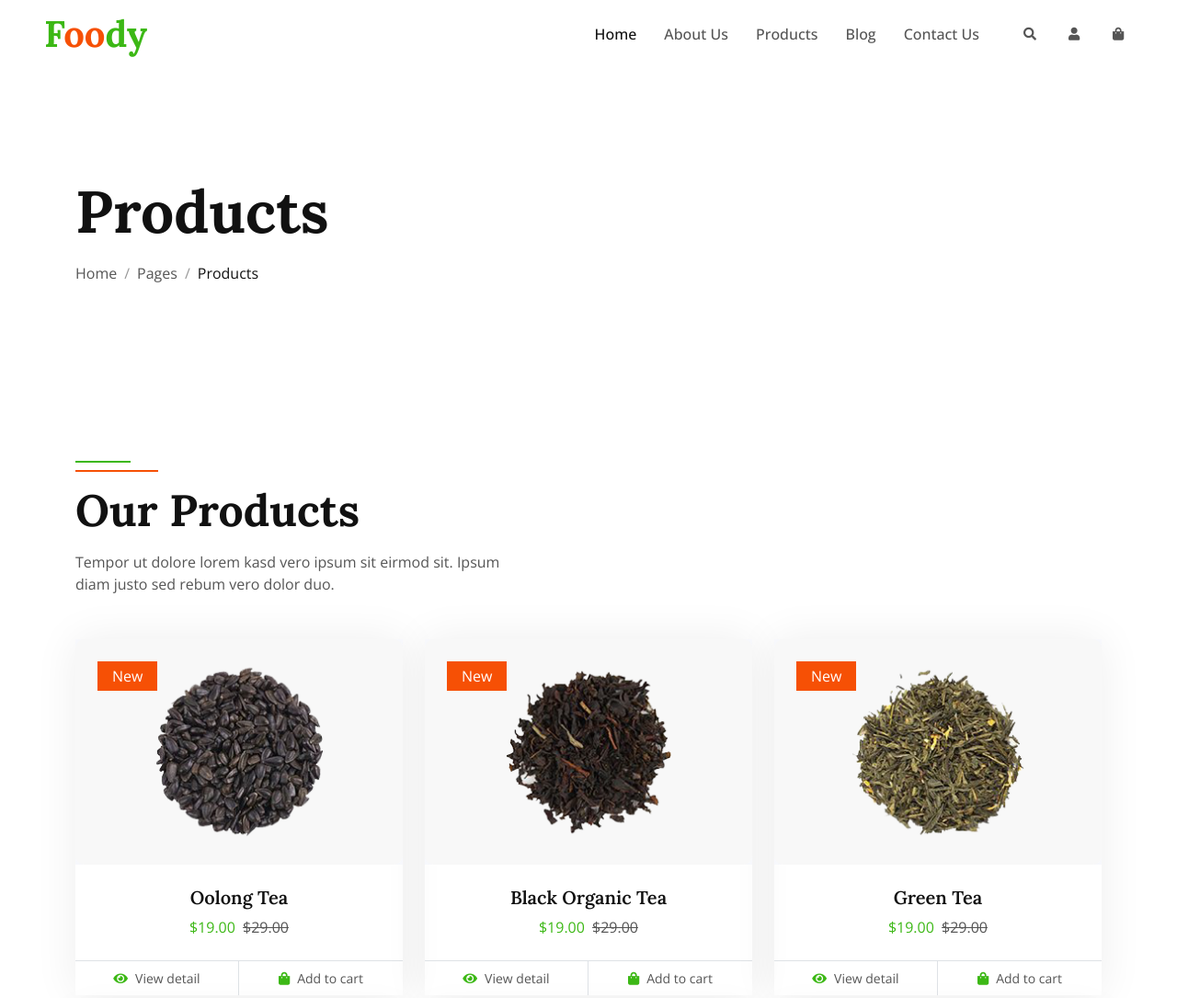
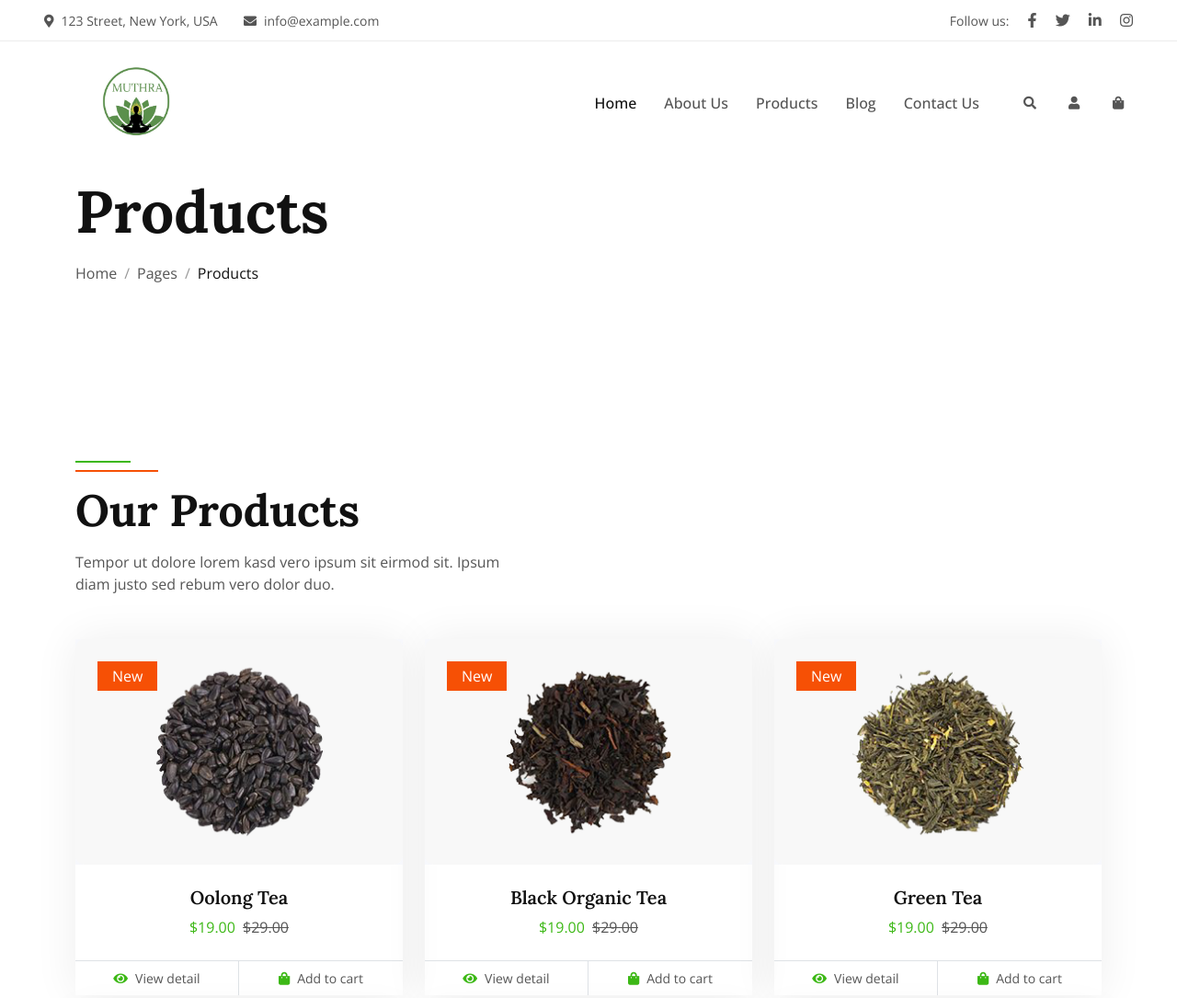
Before and after one commit to muthukarthi-nd/ayurvedic-nd, a plain HTML site: page product.html in a window 1280 px wide. Shown: the top 1085 px of the page at 92% size. Drawn offline with nearby package versions, Linux system fonts and the light colour scheme.

Commit message:
changes added

```diff
--- a/product.html
+++ b/product.html
@@ -41,10 +41,22 @@
 
  <!-- Navbar Start -->
  <div class="container-fluid fixed-top px-0 wow fadeIn" data-wow-delay="0.1s">
-
+    <div class="top-bar row gx-0 align-items-center d-none d-lg-flex">
+               <div class="col-lg-6 px-5 text-start">
+                   <small><i class="fa fa-map-marker-alt me-2"></i>123 Street, New York, USA</small>
+                   <small class="ms-4"><i class="fa fa-envelope me-2"></i>info@example.com</small>
+               </div>
+               <div class="col-lg-6 px-5 text-end">
+                   <small>Follow us:</small>
+                   <a class="text-body ms-3" href=""><i class="fab fa-facebook-f"></i></a>
+                   <a class="text-body ms-3" href=""><i class="fab fa-twitter"></i></a>
+                   <a class="text-body ms-3" href=""><i class="fab fa-linkedin-in"></i></a>
+                   <a class="text-body ms-3" href=""><i class="fab fa-instagram"></i></a>
+               </div>
+           </div>
            <nav class="navbar navbar-expand-lg navbar-light py-lg-0 px-lg-5 wow fadeIn" data-wow-delay="0.1s">
                <a href="index.html" class="navbar-brand ms-4 ms-lg-0">
-            <h1 class="fw-bold text-primary m-0">F<span class="text-secondary">oo</span>dy</h1>
+                   <h1 class="fw-bold text-primary m-0">  <img src="./img/logo.jpg" alt="" width="200"></h1>
                </a>
                <button type="button" class="navbar-toggler me-4" data-bs-toggle="collapse" data-bs-target="#navbarCollapse">
                    <span class="navbar-toggler-icon"></span>
@@ -52,9 +64,9 @@
                <div class="collapse navbar-collapse" id="navbarCollapse">
                    <div class="navbar-nav ms-auto p-4 p-lg-0">
                        <a href="index.html" class="nav-item nav-link active">Home</a>
-                <a href="index.html" class="nav-item nav-link">About Us</a>
+                       <a href="#about" class="nav-item nav-link">About Us</a>
                        <a href="product.html" class="nav-item nav-link">Products</a>
-                <a href="index.html" class="nav-item nav-link">Blog</a>
+                       <a href="#blog" class="nav-item nav-link">Blog</a>
                        <a href="contact.html" class="nav-item nav-link">Contact Us</a>
                    </div>
                    <div class="d-none d-lg-flex ms-2">
```
Also changed, not shown: 404.html (+16 -4 lines), contact.html (+16 -4 lines). Lines whose indentation alone changed are shown as unchanged.
